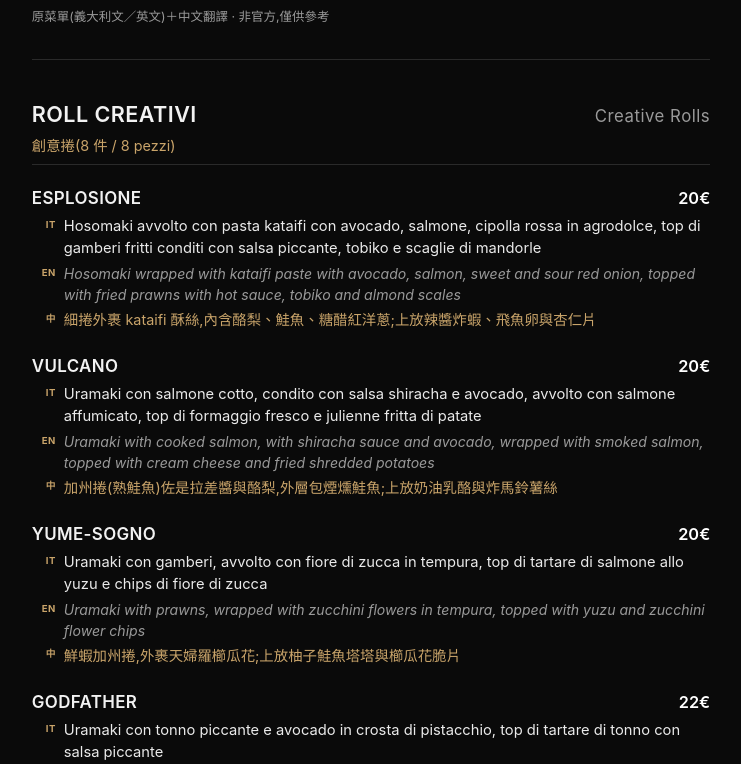
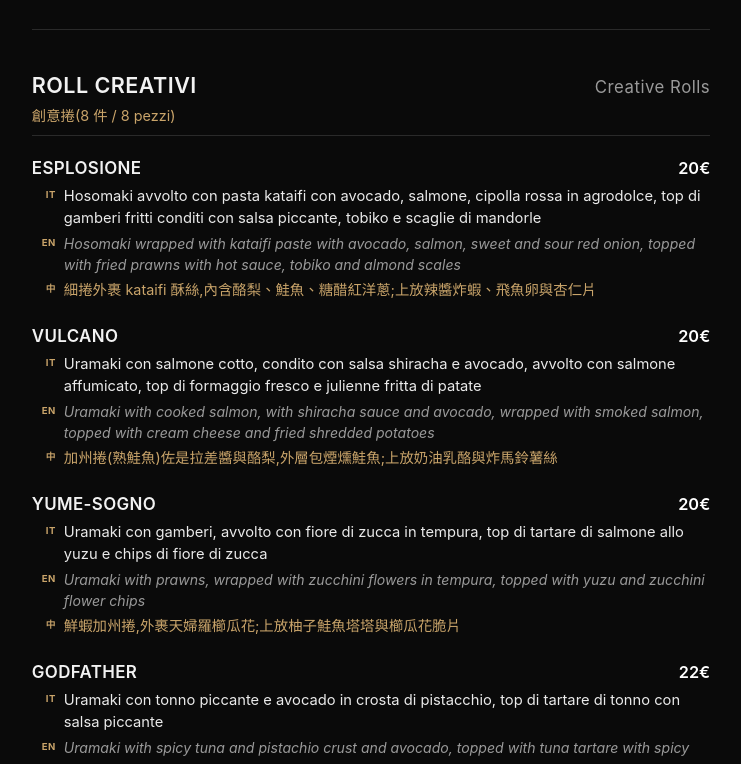
Before and after one commit to mikematw0316-labbot/tora-menu, a plain HTML site: page index.html in a window 1280 px wide. Shown: the part 124-888 px from the top of the page, without its empty margins (269-1010 px from the left). Drawn offline with Linux system fonts and the light colour scheme.

Commit message:
remove header note line

```diff
--- a/index.html
+++ b/index.html
@@ -52,7 +52,6 @@
   <header class="top">
     <div class="brand">TORA</div>
     <div class="sub">Sushi &amp; Asian Cuisine</div>
-    <div class="note">原菜單(義大利文／英文)＋中文翻譯 · 非官方,僅供參考</div>
   </header>
   <main id="menu"></main>
   <footer>
```
